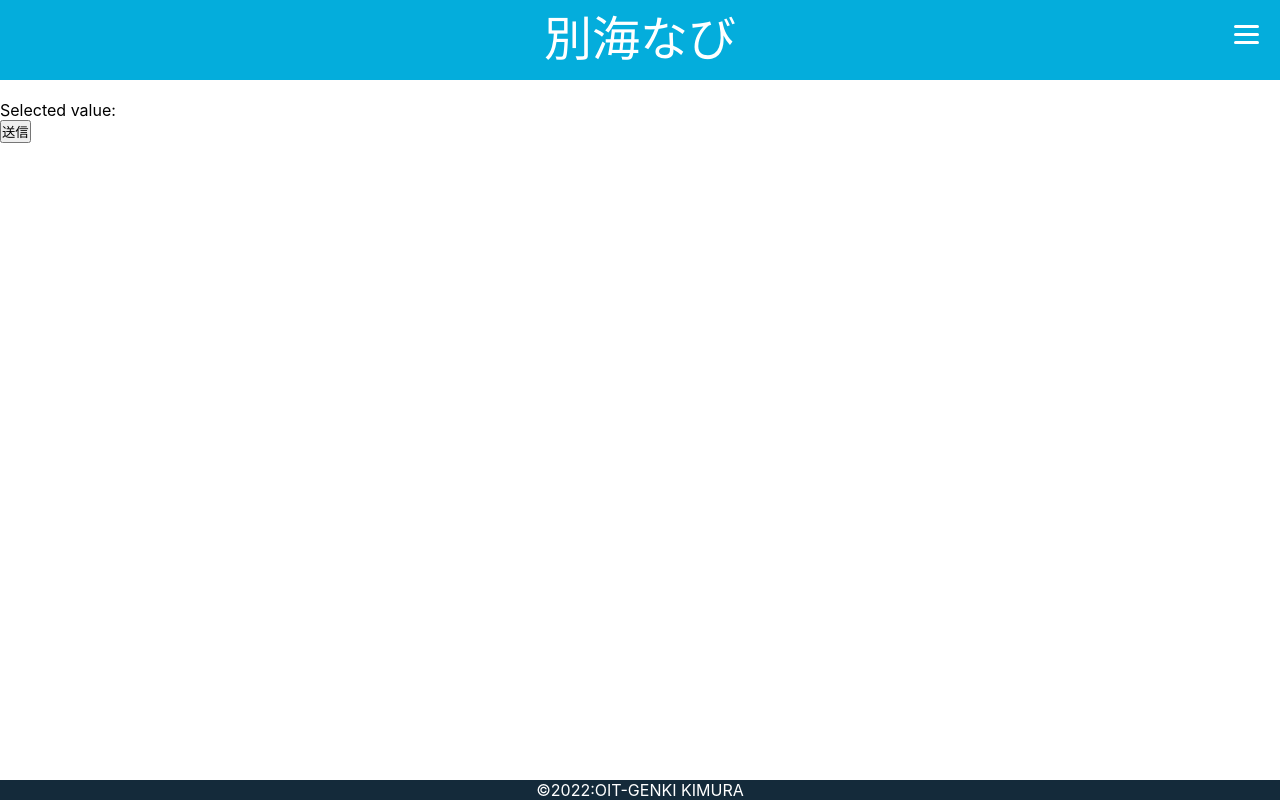
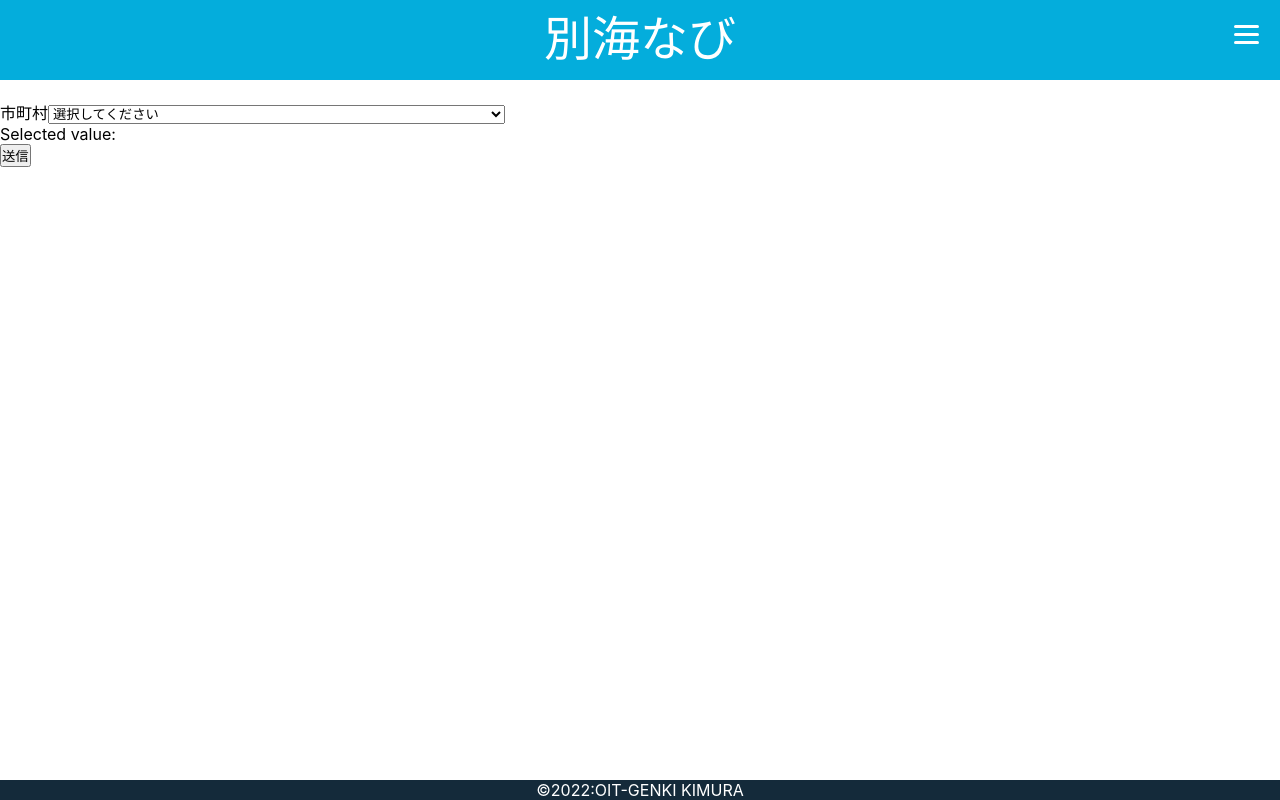
Before and after one commit to K1gen-12/Bekkai-cho, a React (Create React App) app: page /RateSmell in a window 1280 px wide. Built offline with nearby package versions, Linux system fonts and the light colour scheme; some icons are missing.

Commit message:
星レビューの際の市町村選択可

```diff
--- a/src/RateSample.js
+++ b/src/RateSample.js
@@ -32,7 +32,84 @@ class Sample extends PureComponent {
             value={value}
             selectedValue={selectedValue}
           />
+          <div>
+            <label for="Prefecture">市町村</label>
+            <select name="Prefecture">
+              <option value="">選択してください</option>
+              <optgroup label="ア行">
+                <option value="泉川">泉川(イズミカワ)</option>
+                <option value="奥行">奥行(オクユキ)</option>
+                <option value="尾岱沼">尾岱沼(オダイトウ)</option>
+                <option value="尾岱沼潮見町">尾岱沼潮見町(オダイトウシオミチョウ)</option>
+                <option value="尾岱沼岬町">尾岱沼岬町(オダイトウミサキチョウ)</option>
+                <option value="尾岱沼港町">尾岱沼港町(オダイトウミナトチョウ)</option>
+              </optgroup>
+              <optgroup label="カ行">
+                <option value="上春別">上春別(カミシュンベツ)</option>
+                <option value="上春別旭町">上春別旭町(カミシュンベツアサヒチョウ)</option>
+                <option value="上春別栄町">上春別栄町(カミシュンベツサカエチョウ)</option>
+                <option value="上春別緑町">上春別緑町(カミシュンベツミドリチョウ)</option>
+                <option value="上春別南町">上春別南町(カミシュンベツミナミチョウ)</option>
+                <option value="上風連">上風連(カミフウレン)</option>
+              </optgroup>
+              <optgroup label="サ行">
+              </optgroup>
+              <optgroup label="タ行">
+                <option value="大成">大成(タイセイ)</option>
+                <option value="床丹(1番地)">床丹(1番地)(トコタン イチバンチ)</option>
+                <option value="床丹(その他)">床丹(その他)(トコタン ソノタ)</option>
+                <option value="豊原">豊原(トヨハラ)</option>
+              </optgroup>
+              <optgroup label="ナ行">
+                <option value="中春別">中春別(ナカシュンベツ)</option>
+                <option value="中春別西町">中春別西町(ナカシュンベツニシチョウ)</option>
+                <option value="中春別東町">中春別東町(ナアシュンベツヒガシチョウ)</option>
+                <option value="中春別南町">中春別南町(ナカシュンベツミナミチョウ)</option>
+                <option value="中西別">中西別(ナカニシベツ)</option>
+                <option value="中西別朝日町">中西別朝日町(ナカニシベツアサヒチョウ)</option>
+                <option value="中西別光町">中西別光町(ナカニシベツヒカリチョウ)</option>
+                <option value="中西別光町本町">中西別本町(ナカニシベツホンマチ)</option>
+                <option value="中西別緑町">中西別緑町(ナカニシマチミドリチョウ)</option>
+                <option value="西春別">西春別(ニシシュンベツ)</option>
+                <option value="西春別駅前曙町">西春別駅前曙町(ニシシュンベツエキマエアケボノチョウ)</option>
+                <option value="西春別駅前柏町">西春別駅前柏町(ニシシュンベツエキマエカシワチョウ)</option>
+                <option value="西春別駅前寿町">西春別駅前寿町(ニシシュンベツエキマエコトブキチョウ)</option>
+                <option value="西春別駅前栄町">西春別駅前栄町(ニシシュンベツエキマエサカエチョウ)</option>
+                <option value="西春別駅前錦町">西春別駅前錦町(ニシシュンベツエキマエニシキチョウ)</option>
+                <option value="西春別駅前西町">西春別駅前西町(ニシシュンベツエキマエニシチョウ)</option>
+                <option value="西春別清川町">西春別清川町(ニシシュンベツキヨカワチョウ)</option>
+                <option value="西春別幸町">西春別幸町(ニシシュンベツサイワイチョウ)</option>
+                <option value="西春別昭栄町">西春別昭栄町(ニシシュンベツショウエイチョウ)</option>
+                <option value="西春別本久町">西春別本久町(ニシシュンベツホンキュウチョウ)</option>
+                <option value="西春別宮園町">西春別宮園町(ニシシュンベツミヤゾノチョウ)</option>
+                <option value="野付">野付(ノッケ)</option>
+              </optgroup>
+              <optgroup label="ハ行">
+                <option value="走古丹">走古丹(ハシリコタン)</option>
+                <option value="別海">別海(ベツカイ)</option>
+                <option value="別海旭町">別海旭町(ベツカイアサヒチョウ)</option>
+                <option value="別海川上町">別海川上町(ベツカイカワカミチョウ)</option>
+                <option value="別海寿町">別海寿町(ベツカイコトブキチョウ)</option>
+                <option value="別海新栄町">別海新栄町(ベツカイシンエイチョウ)</option>
+                <option value="別海鶴舞町">別海鶴舞町(ベツカイツルマイチョウ)</option>
+                <option value="別海常磐町">別海常磐町(ベツカイトキワチョウ)</option>
+                <option value="別海西本町">別海西本町(ベツカイニシホンマチ)</option>
+                <option value="別海緑町">別海緑町(ベツカイミドリマチ)</option>
+                <option value="別海宮舞町">別海宮舞町(ベツカイミヤマイチョウ)</option>
+                <option value="本別海">本別海(ベッカイ)</option>
+                <option value="本別">本別(ホンベツ)</option>
+              </optgroup>
+              <optgroup label="マ行">
+                <option value="美原">美原(ミハラ)</option>
+              </optgroup>
+              <optgroup label="ヤ行">
+                <option value="矢臼別(40の1番地,41の2番地)">矢臼別(40の1番地,41の2番地)(ヤウスベツ 40ノ1バンチ、41ノ2バンチ)</option>
+                <option value="矢臼別(その他)">矢臼別(その他)(ヤウスベツ ソノタ)</option>
+              </optgroup>
 
+
+            </select>
+          </div>
           <div>Selected value: {selectedValue}</div>
           <button type='button'>送信</button>
         </section>
```
